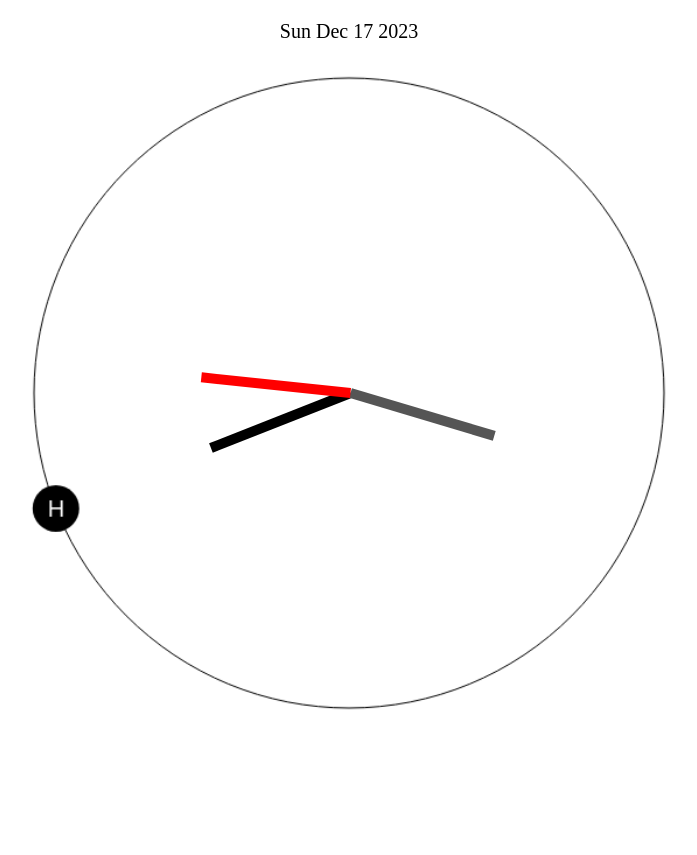
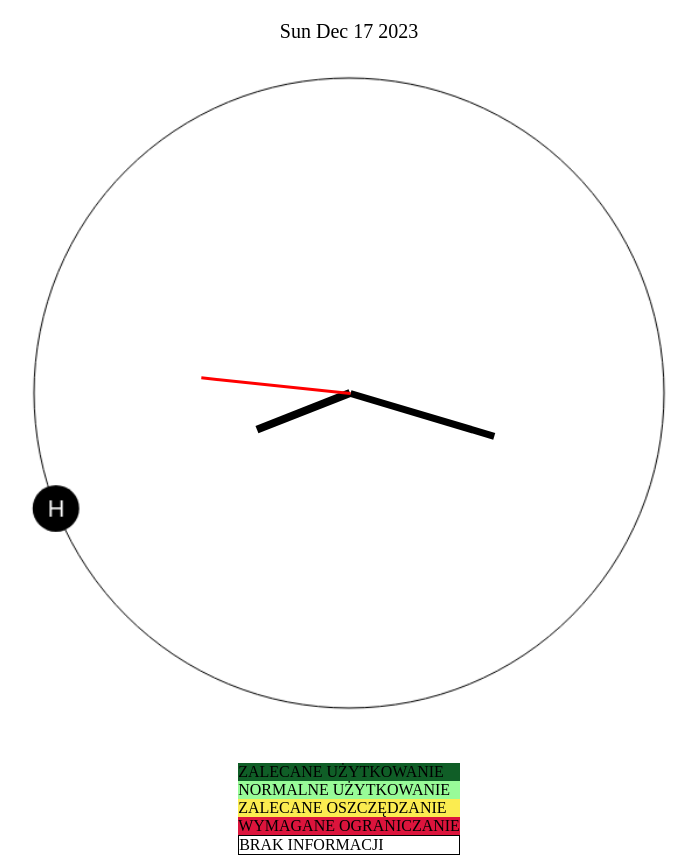
Before and after one commit to Rolkarolka/energy-wise-clock, a plain HTML site: page resources/index.html in a window 1280 px wide. Shown: the whole page, without its empty margins (291-988 px from the left). Before the commit the page ends 800 px from the top, so only its background shows below. Drawn offline with Linux system fonts and the light colour scheme.

Commit message:
change bar update

```diff
--- a/resources/index.html
+++ b/resources/index.html
@@ -21,19 +21,19 @@
         }
 
         #hour {
-            height: 10px;
-            width: 150px;
+            height: 8px;
+            width: 100px;
             background: black;
         }
 
         #minute {
-            height: 10px;
+            height: 7px;
             width: 150px;
-            background: #555;
+            background: dark;
         }
 
         #second {
-            height: 10px;
+            height: 3px;
             width: 150px;
             background: red;
         }
@@ -83,6 +83,12 @@
         #brown-energy-category {
             background-color: #FBEC50;
         }
+
+        #legend-zalecane-uzycie { background-color: #105E27; }
+        #legend-normalne-uzycie { background-color: #98FB98; }
+        #legend-wymagane-ograniczenie { background-color: #DC143C; }
+        #legend-zalecane-oszczedzanie { background-color: #FBEC50; }
+        #legend-brak { background-color: #ffffff; border: 1px solid #000000; }
     </style>
 </head>
 <body>
@@ -96,6 +102,13 @@
     </div>
     <div id="resetButtonContainer" style="margin-top: 20px;">
         <button id="resetButton" style="display: none;">Reset Dragged Status</button>
+    </div>
+    <div class="legend">
+        <div id="legend-zalecane-uzycie">ZALECANE UŻYTKOWANIE</div>
+        <div id="legend-normalne-uzycie">NORMALNE UŻYTKOWANIE</div>
+        <div id="legend-zalecane-oszczedzanie">ZALECANE OSZCZĘDZANIE</div>
+        <div id="legend-wymagane-ograniczenie">WYMAGANE OGRANICZANIE</div>
+        <div id="legend-brak">BRAK INFORMACJI</div>
     </div>
     <div id="chart">
         <div id="green-energy-category" class="bar">
@@ -290,6 +303,7 @@
         function drawClock(status) {
             const canvas = document.getElementById("clock");
             const ctx = canvas.getContext("2d");
+            ctx.clearRect(0, 0, canvas.width, canvas.height);
             var centerX = canvas.width / 2;
             var centerY = canvas.height / 2;
             var radius = 200;
```
Also changed, not shown: 1 other file.
